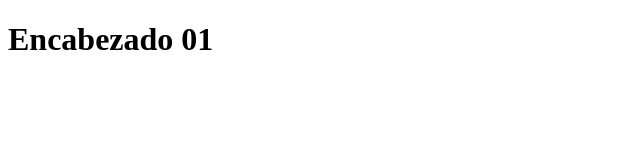
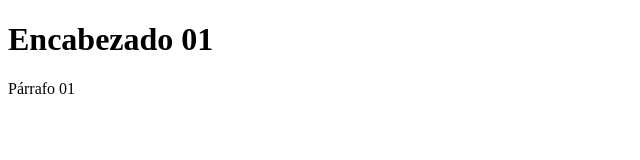
Before and after one commit to callmepoxo/Cafe-Moyobamba, a plain HTML site: page index.html in a window 1280 px wide. Shown: the full height of the page, 0-640 px from the left. Drawn offline with Linux system fonts and the light colour scheme.

```diff
--- a/index.html
+++ b/index.html
@@ -8,5 +8,6 @@
 </head>
 <body>
     <h1>Encabezado 01</h1>
+    <p>Párrafo 01</p>
 </body>
 </html>
```
